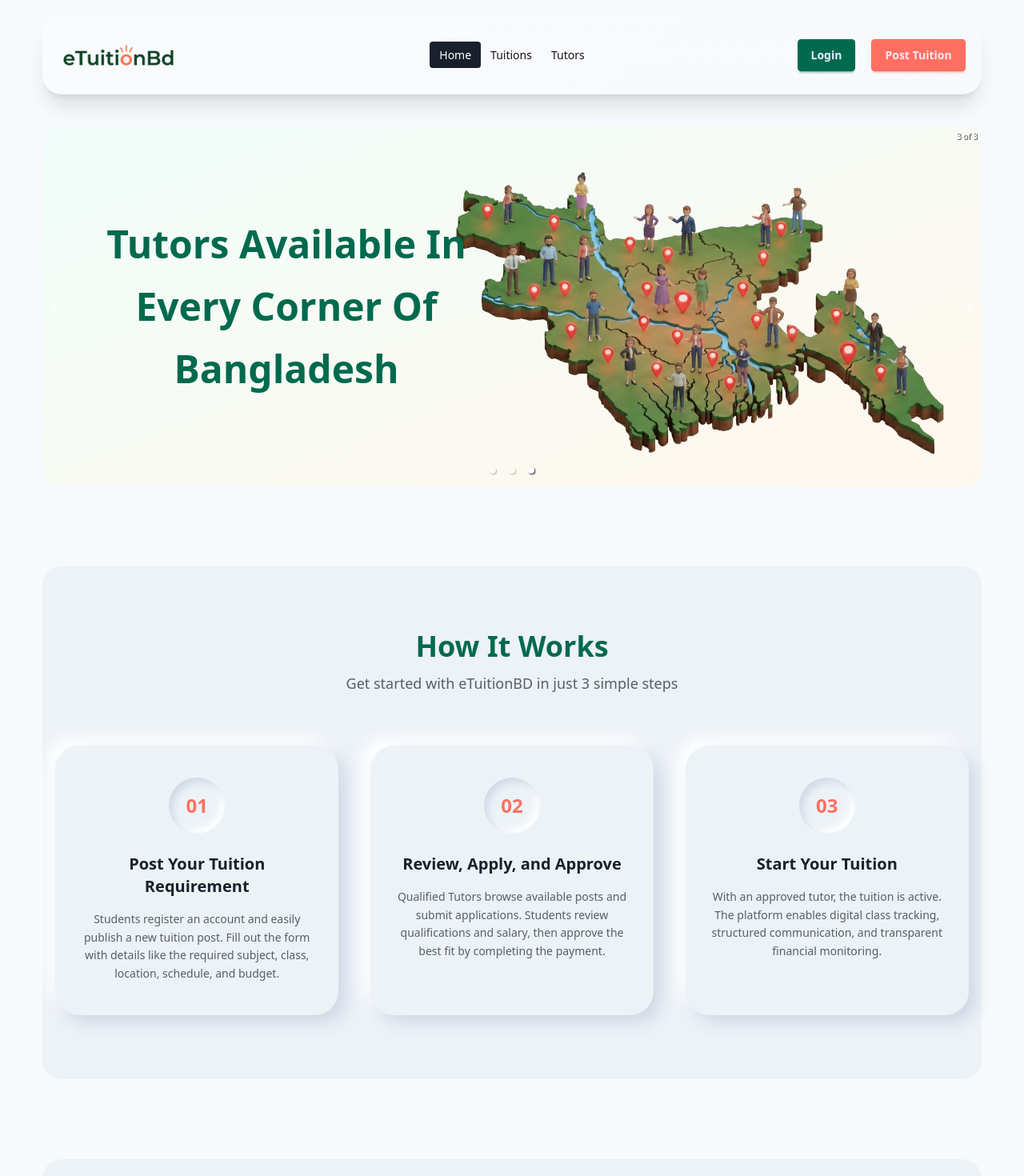
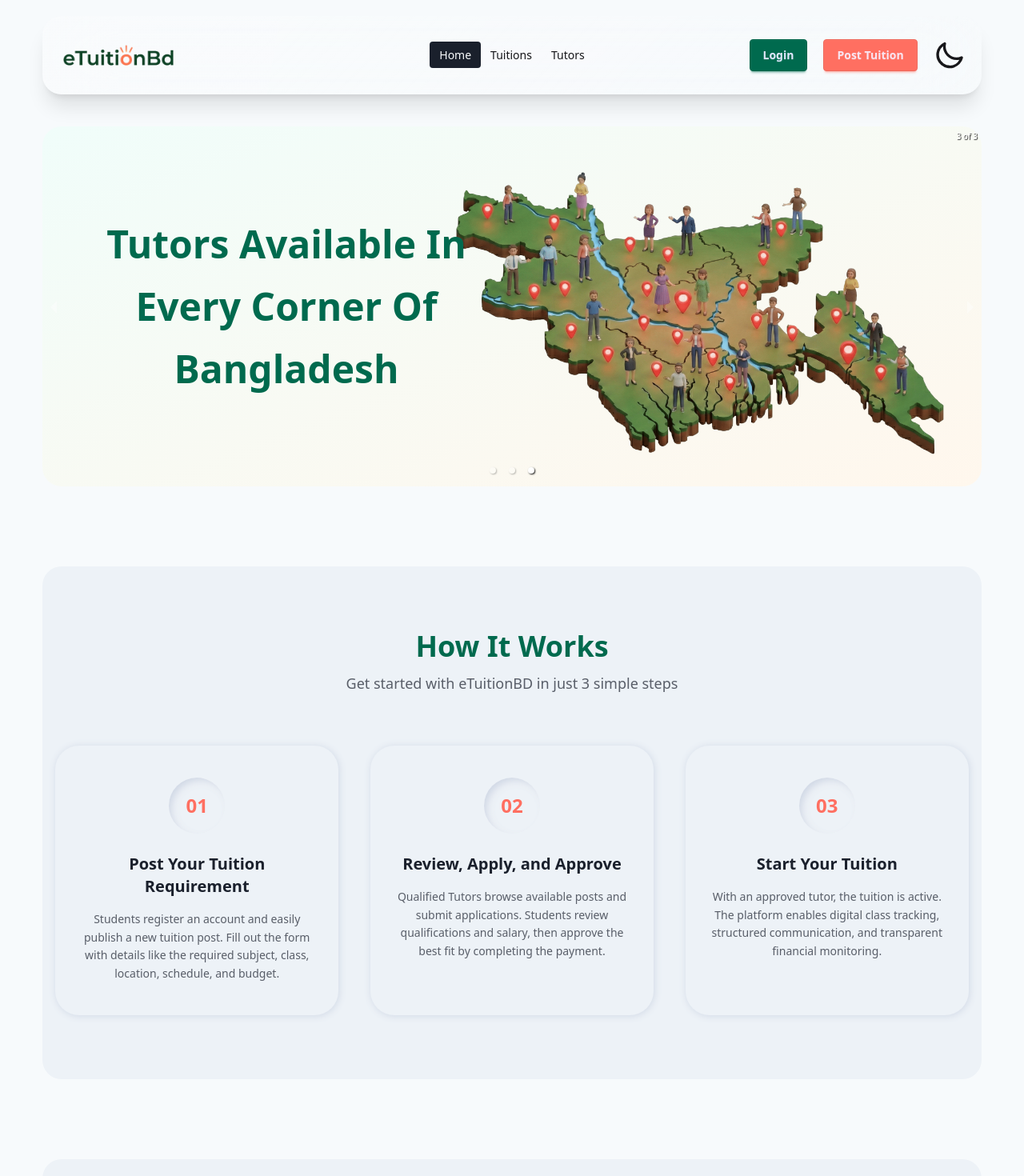
Before and after one commit to imadisimran/eTuitionBd-client, a React (Vite) app: page / in a window 1280 px wide. Shown: the top 1470 px of the page at 80% size. Built offline with nearby package versions, Linux system fonts and the light colour scheme; no server answers.

Commit message:
home page elements converted into dark mode compatible

```diff
--- a/src/components/TuitionCard.jsx
+++ b/src/components/TuitionCard.jsx
@@ -49,7 +49,10 @@ const TuitionCard = ({ tuition }) => {
                 {formatClass(classGrade)}
               </span>
             </div>
-            <span className="text-base-300">•</span>
+
+            {/* FIXED: Changed text-base-300 to text-neutral/30 for dynamic visibility */}
+            <span className="text-neutral/30">•</span>
+
             <div className="flex items-center gap-2">
               <BookOpen className="w-4 h-4 text-accent" />
               <span className="capitalize">{formatWith_(medium)}</span>
--- a/src/components/TutorCard.jsx
+++ b/src/components/TutorCard.jsx
@@ -28,7 +28,8 @@ const TutorCard = ({ tutor }) => {
       {/* --- Content Section --- */}
       <div className="card-body items-center text-center p-6">
         {/* Name & Qualification */}
-        <h2 className="card-title text-2xl font-bold text-gray-800">
+        {/* Replaced text-gray-800 with text-neutral */}
+        <h2 className="card-title text-2xl font-bold text-neutral">
           {displayName}
         </h2>
         <div className="badge badge-secondary badge-outline mt-1 px-3 py-3">
@@ -36,13 +37,15 @@ const TutorCard = ({ tutor }) => {
         </div>
 
         {/* Institution (with Icon) */}
-        <p className="mt-4 flex items-center justify-center gap-2 text-gray-600 font-medium">
+        {/* Replaced text-gray-600 with text-neutral/80 */}
+        <p className="mt-4 flex items-center justify-center gap-2 text-neutral/80 font-medium">
           <FaUniversity className="text-primary" />
           <span className="truncate max-w-[200px]">{institution || "N/A"}</span>
         </p>
 
         {/* Experience Stat */}
-        <div className="mt-2 text-sm text-gray-500">
+        {/* Replaced text-gray-500 with text-neutral/70 */}
+        <div className="mt-2 text-sm text-neutral/70">
           <span className="font-bold text-accent text-lg">{experience}+</span>{" "}
           Years Experience
         </div>
--- a/src/hooks/useAxiosNormal.jsx
+++ b/src/hooks/useAxiosNormal.jsx
@@ -2,7 +2,8 @@ import axios from "axios";
 import React from "react";
 
 const axiosNormal = axios.create({
-  baseURL: "https://e-tuition-bd-server-gamma.vercel.app",
+  // baseURL: "https://e-tuition-bd-server-gamma.vercel.app",
+  baseURL:"http://localhost:3000"
 });
 const useAxiosNormal = () => {
   return axiosNormal;
--- a/src/hooks/useAxiosSecure.jsx
+++ b/src/hooks/useAxiosSecure.jsx
@@ -4,7 +4,8 @@ import useAuth from "./useAuth";
 import { auth } from "../firebase/firebase.config";
 
 const axiosSecure = axios.create({
-  baseURL: "https://e-tuition-bd-server-gamma.vercel.app",
+  // baseURL: "https://e-tuition-bd-server-gamma.vercel.app",
+  baseURL: "http://localhost:3000",
 });
 
 const useAxiosSecure = () => {
@@ -20,7 +21,7 @@ const useAxiosSecure = () => {
           config.headers.authorization = `Bearer ${token}`;
         }
         return config;
-      }
+      },
     );
 
     const responseInterceptor = axiosSecure.interceptors.response.use(
@@ -33,7 +34,7 @@ const useAxiosSecure = () => {
           logOut();
         }
         return Promise.reject(error);
-      }
+      },
     );
 
     return () => {
--- a/src/index.css
+++ b/src/index.css
@@ -1,50 +1,51 @@
 @import "tailwindcss";
+
 @plugin "daisyui" {
   themes: light --default;
 }
+
 @plugin "daisyui/theme" {
   name: "light";
   default: true;
   /* Brand Colors */
-  --color-primary: #006a4e; /* Emerald Slate - Trust & Growth */
-  --color-secondary: #ff6f61; /* Living Coral - Action & Energy */
-  --color-accent: #e1c16e; /* Golden Paddy - Premium/Verified */
+  --color-primary: #006a4e;
+  --color-secondary: #ff6f61;
+  --color-accent: #e1c16e;
 
   /* Interface Colors */
-  --color-neutral: #1a202c; /* Deep Charcoal - Readable Text */
-  --color-base-100: #f7fafc; /* Cloud White - Clean Background */
-  --color-base-200: #edf2f7; /* Slightly darker for cards/sidebars */
-  --color-base-300: #e2e8f0; /* Borders */
+  --color-neutral: #1a202c;
+  --color-base-100: #f7fafc;
+  --color-base-200: #edf2f7;
+  --color-base-300: #e2e8f0;
 
-  /* Semantic Colors (Feedback) */
+  /* Semantic Colors */
   --color-info: #3abff8;
-  --color-success: #36d399; /* Green for Approved/Success */
-  --color-warning: #fbbd23; /* Yellow for Pending */
-  --color-error: #f87272; /* Red for Rejected/Delete */
+  --color-success: #36d399;
+  --color-warning: #fbbd23;
+  --color-error: #f87272;
 }
 
-@layer utilities {
-  .glass-card {
-    background: rgba(255, 255, 255, 0.75);
-    backdrop-filter: blur(12px);
-    -webkit-backdrop-filter: blur(12px);
-    border: 1px solid rgba(255, 255, 255, 0.5);
-    box-shadow: 0 8px 32px 0 rgba(0, 106, 78, 0.05); /* Subtle green shadow */
-  }
+@plugin "daisyui/theme" {
+  name: "dark";
+  /* Brand Colors - adjusted for dark mode contrast */
+  --color-primary: #00a378;
+  --color-secondary: #ff8a7e;
+  --color-accent: #f2d48f;
 
-  /* Neobrutalist Button Shadow (Optional for 'Post Tuition' buttons) */
-  .btn-neo {
-    box-shadow: 4px 4px 0px 0px #1a202c; /* Hard black shadow */
-    transition: all 0.2s ease;
-  }
-  .btn-neo:active {
-    box-shadow: 0px 0px 0px 0px #1a202c;
-    transform: translate(4px, 4px);
-  }
+  /* Interface Colors - deep backgrounds with lighter text */
+  --color-neutral: #f7fafc; /* Invert neutral so text on neutral bg is dark */
+  --color-base-100: #111827; /* Deep dark background */
+  --color-base-200: #1f2937; /* Lighter dark for cards/sidebars */
+  --color-base-300: #374151; /* Borders and dividers */
+
+  /* Semantic Colors */
+  --color-info: #3abff8;
+  --color-success: #36d399;
+  --color-warning: #fbbd23;
+  --color-error: #f87272;
 }
 
 /* Margin after every section  */
-
 section,
 footer {
   margin-top: 100px;
@@ -52,5 +53,6 @@ footer {
 
 header a.active,
 #dashboard-sidebar a.active {
-  @apply bg-neutral text-white;
+  /* Use base-100 so text adapts automatically depending on light/dark mode */
+  @apply bg-neutral text-base-100;
 }
--- a/src/pages/Home/HowItWorks.jsx
+++ b/src/pages/Home/HowItWorks.jsx
@@ -60,15 +60,29 @@ const HowItWorks = () => {
 // --- STYLED COMPONENTS ---
 
 const SectionWrapper = styled.section`
-  /* Inherits bg-base-200 (#edf2f7) via the className */
   padding: 80px 0;
-  /* Ensure this matches your section spacing rule */
   margin-top: 100px;
 `;
 
 const CardWrapper = styled.div`
   display: flex;
   justify-content: center;
+
+  /* Define Neumorphic variables.
+    Defaults to Light Mode colors.
+  */
+  --neu-bg: var(--color-base-200, #edf2f7);
+  --neu-shadow-light: #ffffff;
+  --neu-shadow-dark: #d1d9e6;
+
+  /* Dark Mode Overrides.
+    This targets DaisyUI's dark theme attribute and standard OS dark mode.
+  */
+  :global([data-theme="dark"]) &,
+  @media (prefers-color-scheme: dark) {
+    --neu-shadow-light: rgba(255, 255, 255, 0.03);
+    --neu-shadow-dark: rgba(0, 0, 0, 0.5);
+  }
 
   .neumorphic-card {
     width: 100%;
@@ -81,12 +95,9 @@ const CardWrapper = styled.div`
     text-align: center;
     transition: transform 0.3s ease;
 
-    /* CRITICAL: Neumorphism adapted for your #edf2f7 (base-200) background.
-      - Light shadow: Pure white (#ffffff)
-      - Dark shadow: A cool grey (#d1d9e6) to match your blue-ish tone
-    */
-    background: #edf2f7;
-    box-shadow: 10px 10px 20px #d1d9e6, -10px -10px 20px #ffffff;
+    background: var(--neu-bg);
+    /* Removed the negative offset light shadow to eliminate the white glow */
+    box-shadow: 1px 1px 10px var(--neu-shadow-dark);
   }
 
   .neumorphic-card:hover {
@@ -102,9 +113,11 @@ const CardWrapper = styled.div`
     justify-content: center;
     margin-bottom: 1.5rem;
 
-    /* Inset shadow gives the "pressed" button look */
-    background: #edf2f7;
-    box-shadow: inset 5px 5px 10px #d1d9e6, inset -5px -5px 10px #ffffff;
+    background: var(--neu-bg);
+    /* Kept the light shadow here as an inset so the step circle retains its 3D depth */
+    box-shadow:
+      inset 5px 5px 10px var(--neu-shadow-dark),
+      inset 5px 5px 10px var(--neu-shadow-light);
   }
 `;
 
--- a/src/pages/Home/WhyChooseUs.jsx
+++ b/src/pages/Home/WhyChooseUs.jsx
@@ -183,9 +183,11 @@ const FeatureCard = styled.div`
     width: 100%;
     padding: 2.5rem 2rem;
     border-radius: 30px;
-    background: #edf2f7; /* Matches base-200 */
 
-    /* Neumorphic Shadows for #edf2f7 */
+    /* Uses your DaisyUI theme variable so it automatically switches */
+    background: var(--color-base-200);
+
+    /* Light mode drop shadows */
     box-shadow: 9px 9px 18px #d1d9e6, -9px -9px 18px #ffffff;
 
     transition: all 0.3s ease;
@@ -194,6 +196,12 @@ const FeatureCard = styled.div`
     align-items: flex-start;
     text-align: left;
     height: 100%;
+  }
+
+  /* Dark mode drop shadows */
+  [data-theme="dark"] & .card-content {
+    /* Uses your base-100 color for the dark shadow, and a lighter tint for the highlight */
+    box-shadow: 9px 9px 18px #111827, -9px -9px 18px #2d3b4f;
   }
 
   /* Hover Effect: Lift up slightly */
@@ -210,17 +218,22 @@ const FeatureCard = styled.div`
     justify-content: center;
     margin-bottom: 1.5rem;
 
-    /* Inset shadow for the icon container (pressed look) */
-    background: #edf2f7;
+    background: var(--color-base-200);
+
+    /* Light mode inset shadows */
     box-shadow: inset 4px 4px 8px #d1d9e6, inset -4px -4px 8px #ffffff;
 
     transition: color 0.3s ease;
   }
 
+  /* Dark mode inset shadows */
+  [data-theme="dark"] & .icon-wrapper {
+    box-shadow: inset 4px 4px 8px #111827, inset -4px -4px 8px #2d3b4f;
+  }
+
   .card-content:hover .icon-wrapper {
-    color: var(
-      --color-secondary
-    ); /* Optional: Changes icon color on card hover */
+    /* Uses your CSS variable for the hover state */
+    color: var(--color-secondary);
   }
 `;
 
--- a/src/pages/shared/Navbar.jsx
+++ b/src/pages/shared/Navbar.jsx
@@ -134,6 +134,34 @@ const Navbar = () => {
               Post Tuition
             </Link>
           )}
+          <div>
+            <label className="swap swap-rotate">
+              {/* this hidden checkbox controls the state */}
+              <input
+                type="checkbox"
+                className="theme-controller"
+                value="dark"
+              />
+
+              {/* sun icon */}
+              <svg
+                className="swap-on h-10 w-10 fill-current"
+                xmlns="http://www.w3.org/2000/svg"
+                viewBox="0 0 24 24"
+              >
+                <path d="M5.64,17l-.71.71a1,1,0,0,0,0,1.41,1,1,0,0,0,1.41,0l.71-.71A1,1,0,0,0,5.64,17ZM5,12a1,1,0,0,0-1-1H3a1,1,0,0,0,0,2H4A1,1,0,0,0,5,12Zm7-7a1,1,0,0,0,1-1V3a1,1,0,0,0-2,0V4A1,1,0,0,0,12,5ZM5.64,7.05a1,1,0,0,0,.7.29,1,1,0,0,0,.71-.29,1,1,0,0,0,0-1.41l-.71-.71A1,1,0,0,0,4.93,6.34Zm12,.29a1,1,0,0,0,.7-.29l.71-.71a1,1,0,1,0-1.41-1.41L17,5.64a1,1,0,0,0,0,1.41A1,1,0,0,0,17.66,7.34ZM21,11H20a1,1,0,0,0,0,2h1a1,1,0,0,0,0-2Zm-9,8a1,1,0,0,0-1,1v1a1,1,0,0,0,2,0V20A1,1,0,0,0,12,19ZM18.36,17A1,1,0,0,0,17,18.36l.71.71a1,1,0,0,0,1.41,0,1,1,0,0,0,0-1.41ZM12,6.5A5.5,5.5,0,1,0,17.5,12,5.51,5.51,0,0,0,12,6.5Zm0,9A3.5,3.5,0,1,1,15.5,12,3.5,3.5,0,0,1,12,15.5Z" />
+              </svg>
+
+              {/* moon icon */}
+              <svg
+                className="swap-off h-10 w-10 fill-current"
+                xmlns="http://www.w3.org/2000/svg"
+                viewBox="0 0 24 24"
+              >
+                <path d="M21.64,13a1,1,0,0,0-1.05-.14,8.05,8.05,0,0,1-3.37.73A8.15,8.15,0,0,1,9.08,5.49a8.59,8.59,0,0,1,.25-2A1,1,0,0,0,8,2.36,10.14,10.14,0,1,0,22,14.05,1,1,0,0,0,21.64,13Zm-9.5,6.69A8.14,8.14,0,0,1,7.08,5.22v.27A10.15,10.15,0,0,0,17.22,15.63a9.79,9.79,0,0,0,2.1-.22A8.11,8.11,0,0,1,12.14,19.73Z" />
+              </svg>
+            </label>
+          </div>
         </div>
       </div>
     </header>
```
Also changed, not shown: src/pages/shared/Footer.jsx (+25 -25 lines), 1 other file (tests, documents, lock files or other folders).
